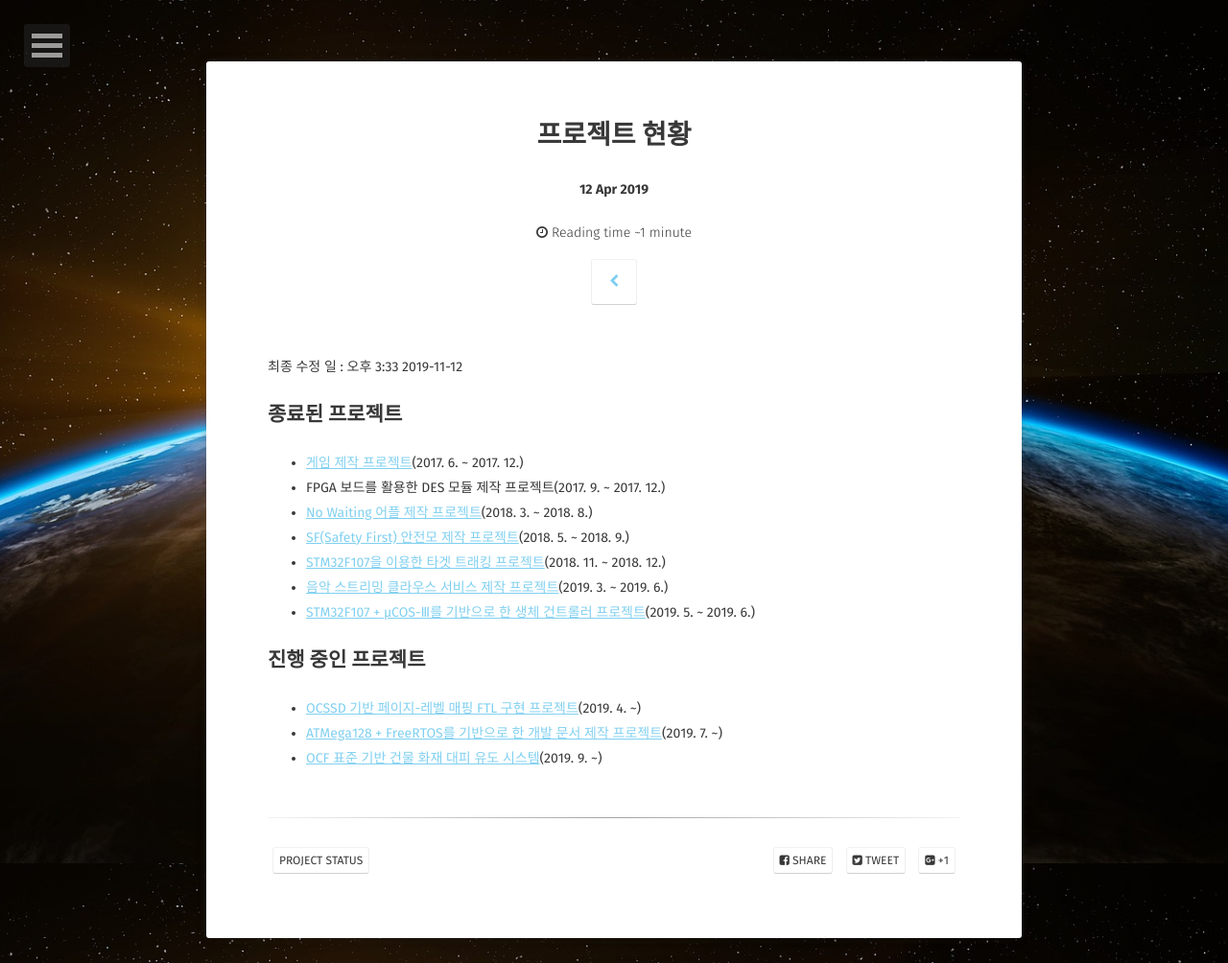
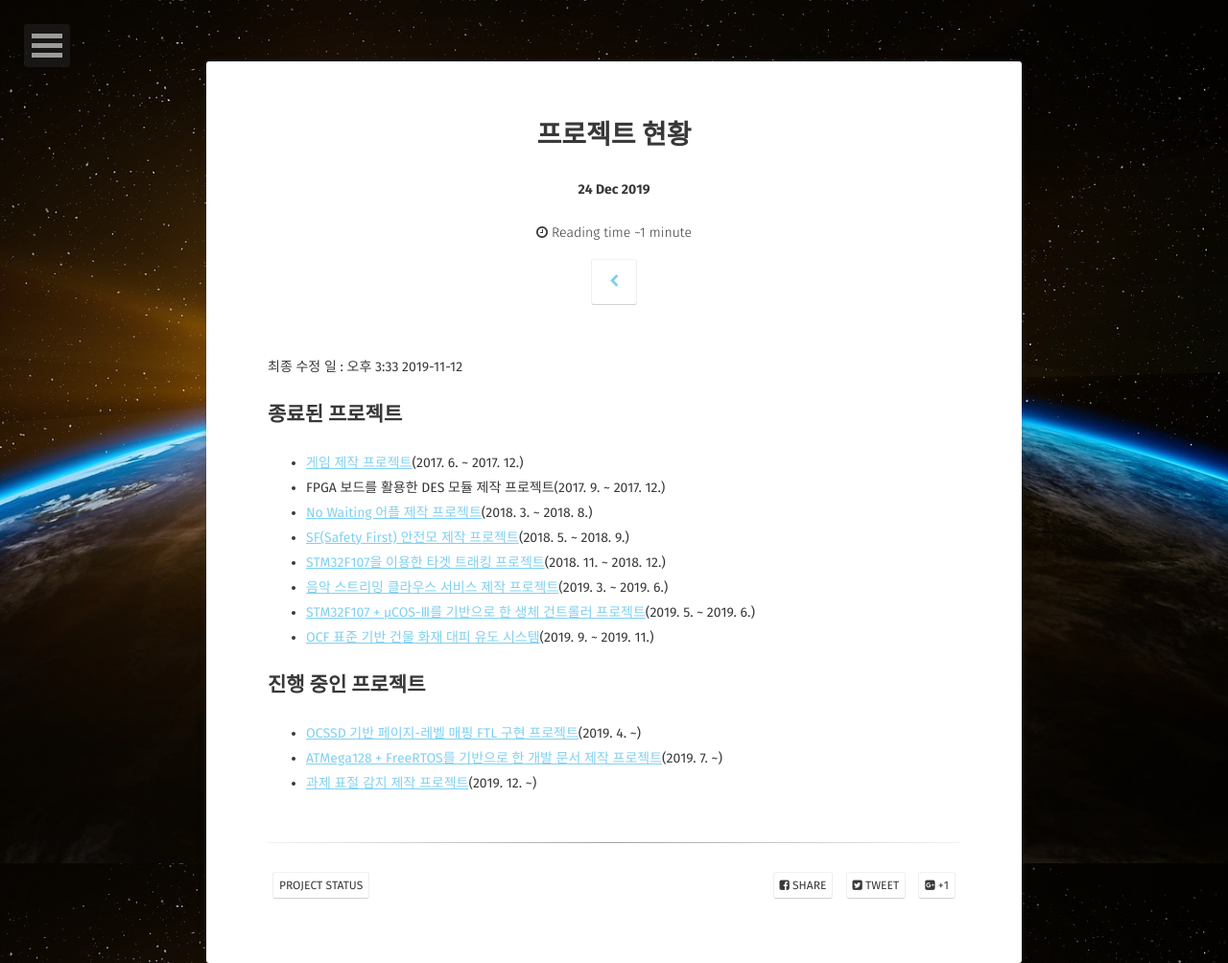
Before and after one commit to BlaCkinkGJ/blackinkgj.github.io, a Jekyll site: the page built from _posts/project/2018-04-29-project-status.md, in a window 1280 px wide. Shown: the whole page at 96% size. Built offline with Jekyll 4.4.1, drawn with Linux system fonts in a browser that asks for light colours; some web fonts are replaced.

Commit message:
Update 2018-04-29-project-status.md

```diff
--- a/_posts/project/2018-04-29-project-status.md
+++ b/_posts/project/2018-04-29-project-status.md
@@ -1,7 +1,7 @@
 ---
 layout: post
 title:  "프로젝트 현황"
-date:   2019-04-12
+date:   2019-12-24
 project: true
 tag:
 
@@ -20,9 +20,10 @@ comments: false
 * [STM32F107을 이용한 타겟 트래킹 프로젝트](https://github.com/BlaCkinkGJ/STM32F107-Hardware-Term)(2018. 11. ~ 2018. 12.)
 * [음악 스트리밍 클라우스 서비스 제작 프로젝트](https://github.com/BlaCkinkGJ/MusicCloud)(2019. 3. ~ 2019. 6.)
 * [STM32F107 + μCOS-Ⅲ를 기반으로 한 생체 건트롤러 프로젝트](https://github.com/BlaCkinkGJ/HandContoller)(2019. 5. ~ 2019. 6.)
+* [OCF 표준 기반 건물 화재 대피 유도 시스템](https://github.com/2nd-Chance/Fire-evacuation-guidance-system-IoT)(2019. 9. ~ 2019. 11.)
 
 ## 진행 중인 프로젝트
 
 - [OCSSD 기반 페이지-레벨 매핑 FTL 구현 프로젝트](https://github.com/central-engineering-organization/linux)(2019. 4. ~)
 - [ATMega128 + FreeRTOS를 기반으로 한 개발 문서 제작 프로젝트](https://github.com/BlaCkinkGJ/Atmega128-SimpleProject-FreeRTOS)(2019. 7. ~)
-- [OCF 표준 기반 건물 화재 대피 유도 시스템](https://github.com/2nd-Chance/Fire-evacuation-guidance-system-IoT)(2019. 9. ~)
+- [과제 표절 감지 제작 프로젝트](https://github.com/BlaCkinkGJ/catch-me-if-you-can)(2019. 12. ~)
```
